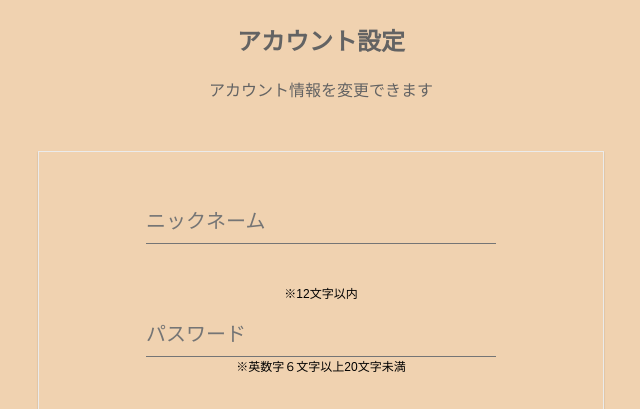
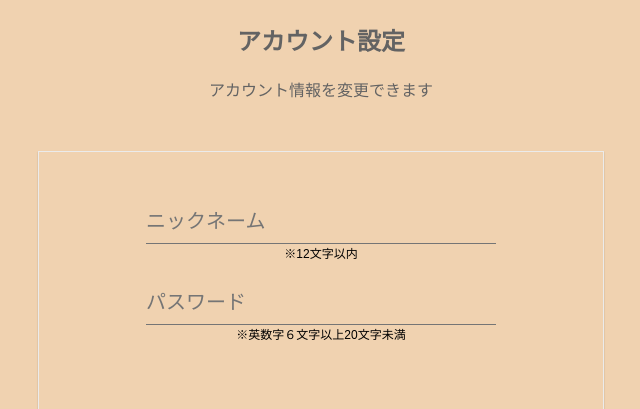
Before and after one commit to jdauver/kenzo_chat, a PHP site: page /setting.php in a window 1280 px wide. Shown: the part 118-527 px from the top of the page, without its empty margins (319-959 px from the left). Run offline with PHP 8.4, Linux system fonts and the light colour scheme; the visitor is signed in with stand-in values (Sample User, id 1); data that the repository does not hold is empty; some libraries are stand-ins or nearby versions.

Commit message:
settingcss

```diff
--- a/kenzo/css/setting.css
+++ b/kenzo/css/setting.css
@@ -86,11 +86,12 @@ body{
     margin: 0 auto;
 }
 .input_text{
+    display: inline-block;
     font-size: 16px;
     width: 70vw;
     max-width: 350px;
     padding: 10px 0;
-    margin: 0 auto 40px;
+    margin: 0 auto ;
     -webkit-appearance: none;
     display: block;
     color: #636363;
@@ -102,12 +103,9 @@ body{
 .pass{
     margin-bottom: 0;
 }
-.input_text{
-    display: inline-block;
-}
 .alert{
     font-size:12px;
-    margin-top:0;
+    margin:0 0 20px;
     text-align: center;
 }
 .setting_label{
```
